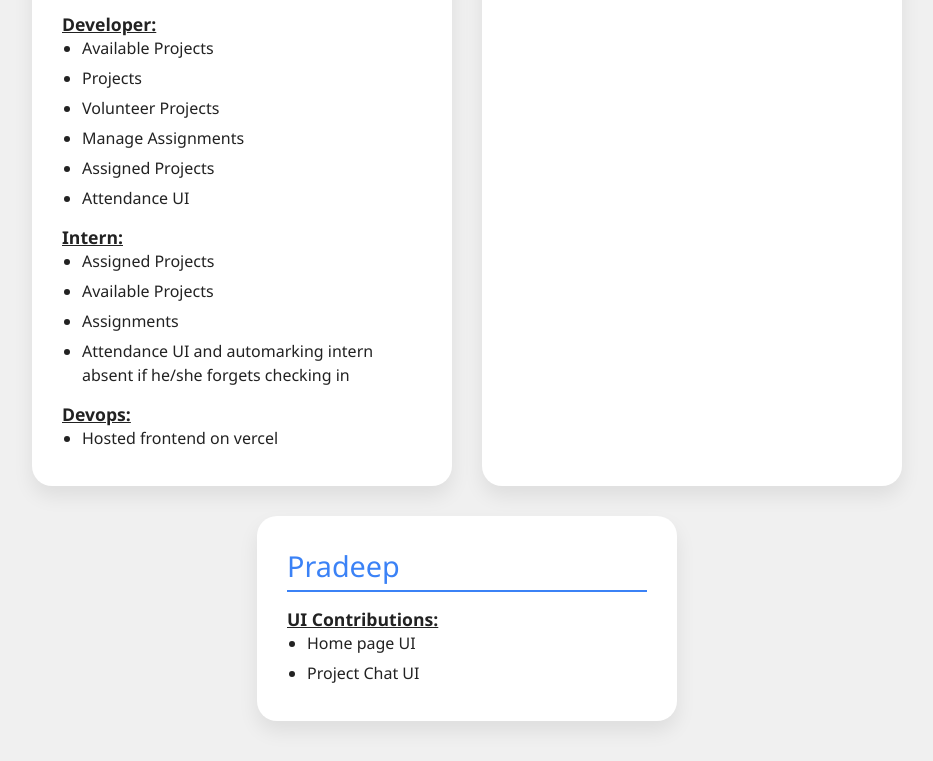
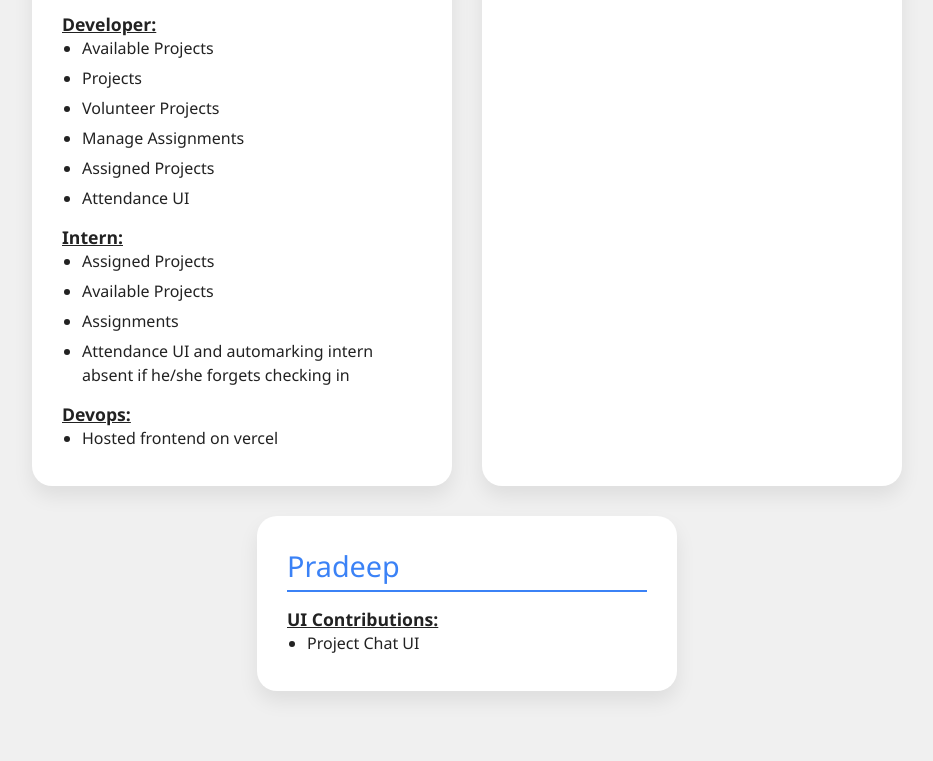
Before and after one commit to thegreatcoderkushal/ti_credits, a plain HTML site: page index.html in a window 1280 px wide. Shown: the part 876-1637 px from the top of the page, without its empty margins (173-1106 px from the left). After the commit the page ends 1607 px from the top, so only its background shows below. Drawn offline with Linux system fonts and the light colour scheme.

Commit message:
Update index.html

```diff
--- a/index.html
+++ b/index.html
@@ -290,7 +290,6 @@
 
       <div class="section-title">UI Contributions:</div>
       <ul>
-        <li>Home page UI</li>
         <li>Project Chat UI</li>
       </ul>
     </div>
```
